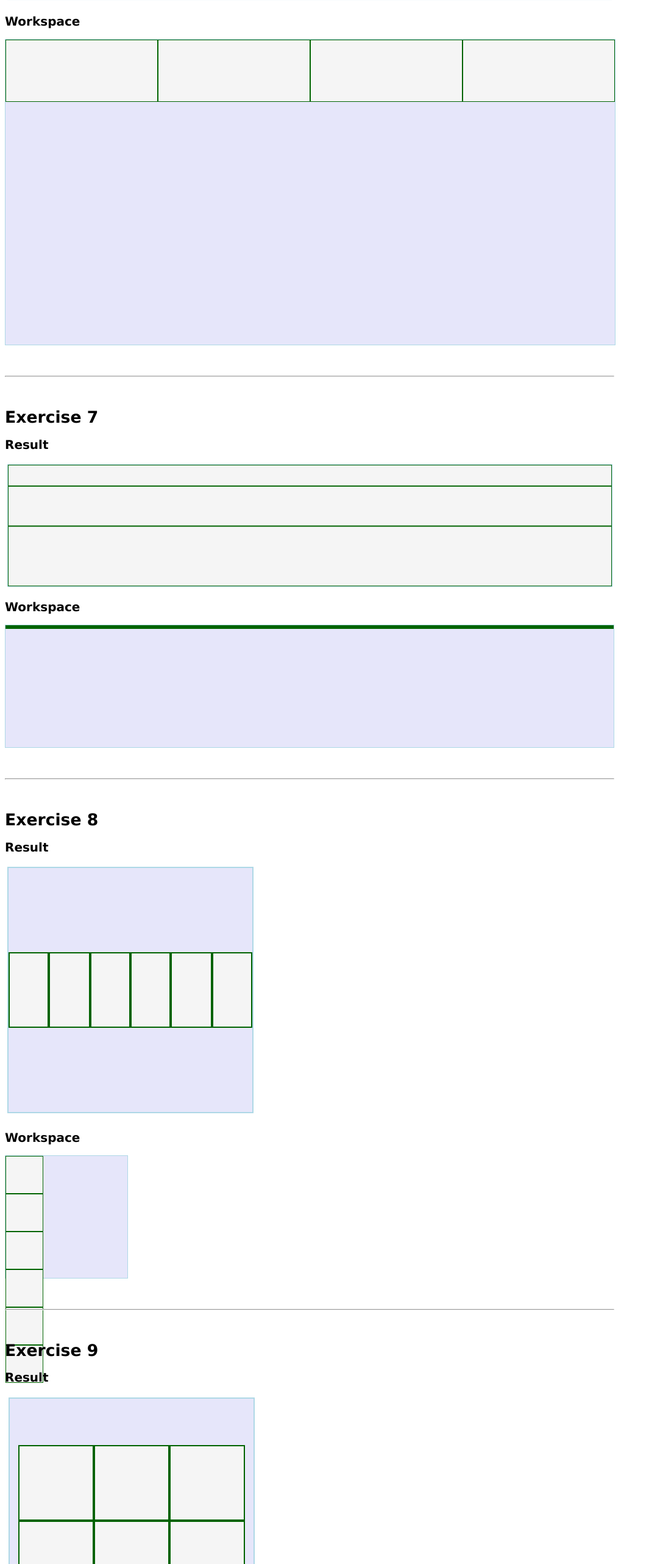
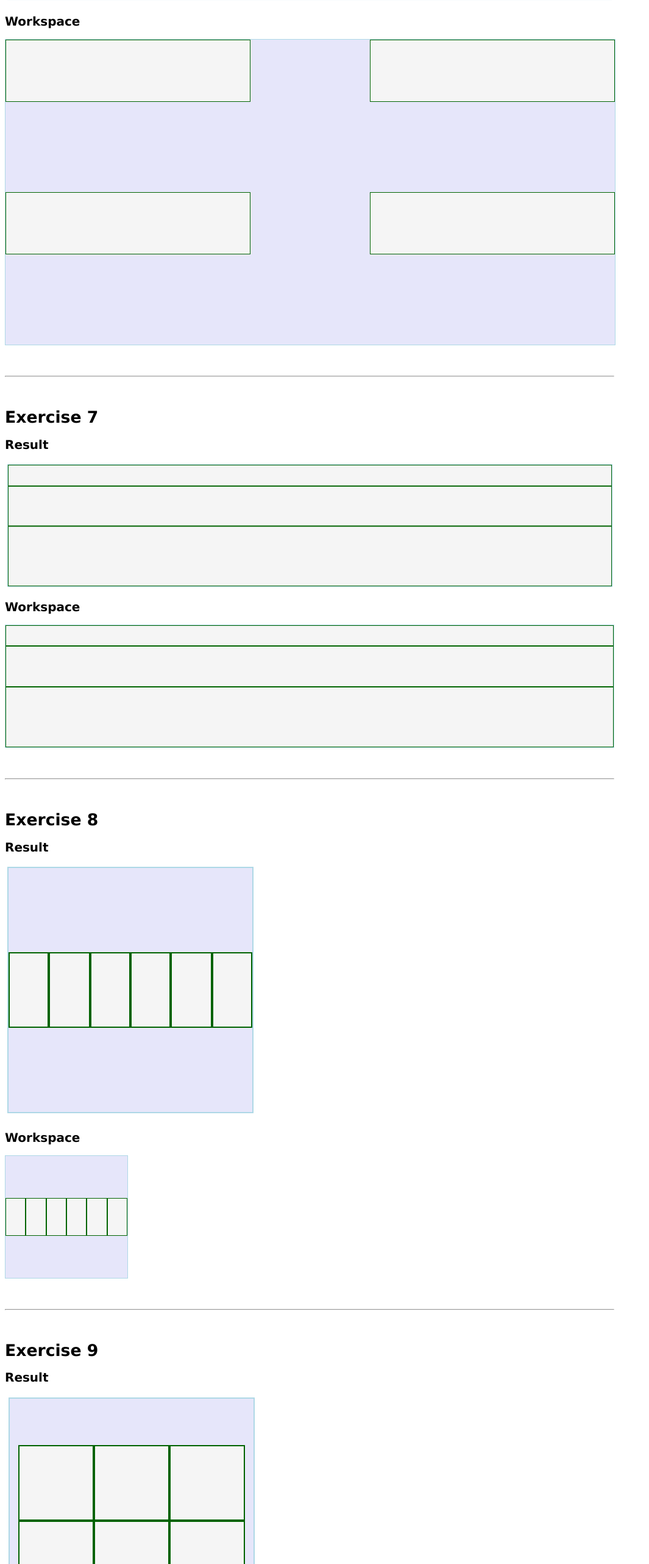
Before and after one commit to xardalx/FlexboxExercises, a plain HTML site: page index.html in a window 1280 px wide. Shown: the part 4528-7092 px from the top of the page at 61% size, without its empty margins (0-1065 px from the left). Drawn offline with Linux system fonts and the light colour scheme.

Commit message:
Solved some more

```diff
--- a/exercise6.css
+++ b/exercise6.css
@@ -2,9 +2,14 @@
 
 #e6 .container {
     display: flex;
+
+    flex-wrap: wrap;
+    justify-content: space-between;
+    align-items: space-between;
+
     height: 500px;
     width: 1000px;
-    justify-content: space-between;
+
 
 }
 
--- a/exercise7.css
+++ b/exercise7.css
@@ -1,6 +1,10 @@
 /* Use display and flex-direction to solve this */
 
 #e7 .container {
+    display: flex;
+
+    flex-direction: column;
+
     height: 200px;
 }
 
--- a/exercise8.css
+++ b/exercise8.css
@@ -1,6 +1,11 @@
 /* Use display, justify-content, align-items and align-content to solve this */
 
 #e8 .container {
+    display: flex;
+
+    flex-direction: row;
+    align-items: center;
+
     height: 200px;
     width: 200px;
 }
--- a/exercise9.css
+++ b/exercise9.css
@@ -1,6 +1,12 @@
 /* Use display, justify-content, align-items, align-content and flex-wrap to solve this */
 
 #e9 .container {
+    display: flex;
+
+    flex-wrap: wrap;
+
+    align-content: center;
+
     height: 200px;
     width: 200px;
 }
```
